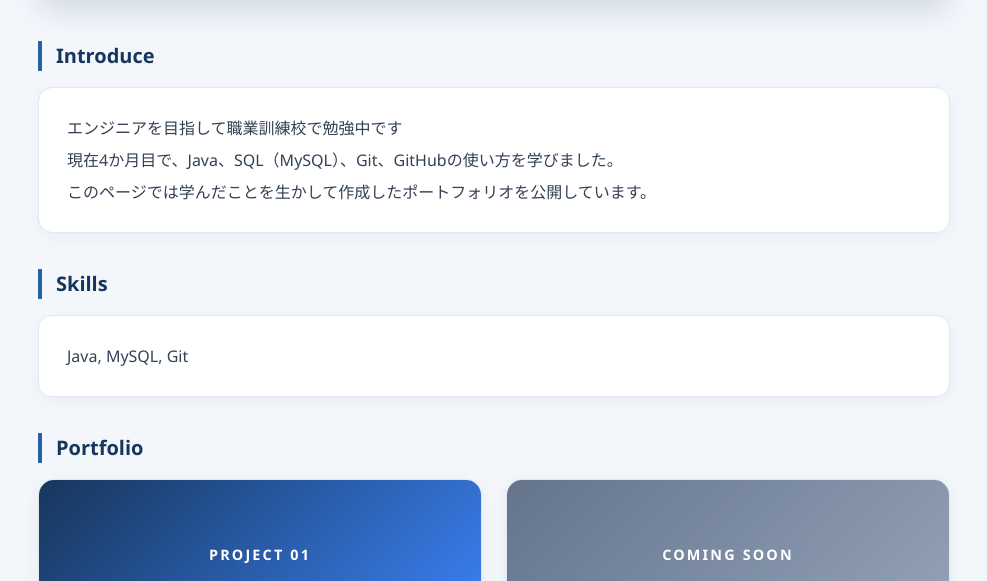
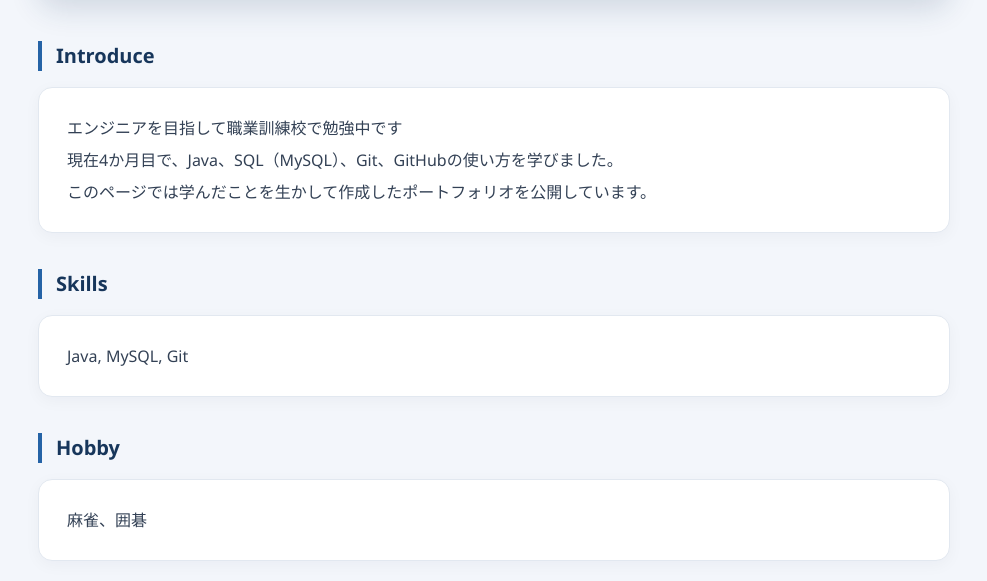
Before and after one commit to OKAS-polytech/OKAS-polytech.github.io, a plain HTML site: page index.html in a window 1280 px wide. Shown: the part 219-800 px from the top of the page, without its empty margins (146-1133 px from the left). Drawn offline with Linux system fonts and the light colour scheme.

Commit message:
docs: indexに趣味の項目を追加

```diff
--- a/index.html
+++ b/index.html
@@ -18,6 +18,11 @@
 	<h2 class="reveal">Skills</h2 class="reveal">
 	<p>
 		Java, MySQL, Git
+	</p>
+
+	<h2 class="reveal">Hobby</h2>
+	<p>
+		麻雀、囲碁
 	</p>
 
 	<h2 class="reveal">Portfolio</h2>
```
